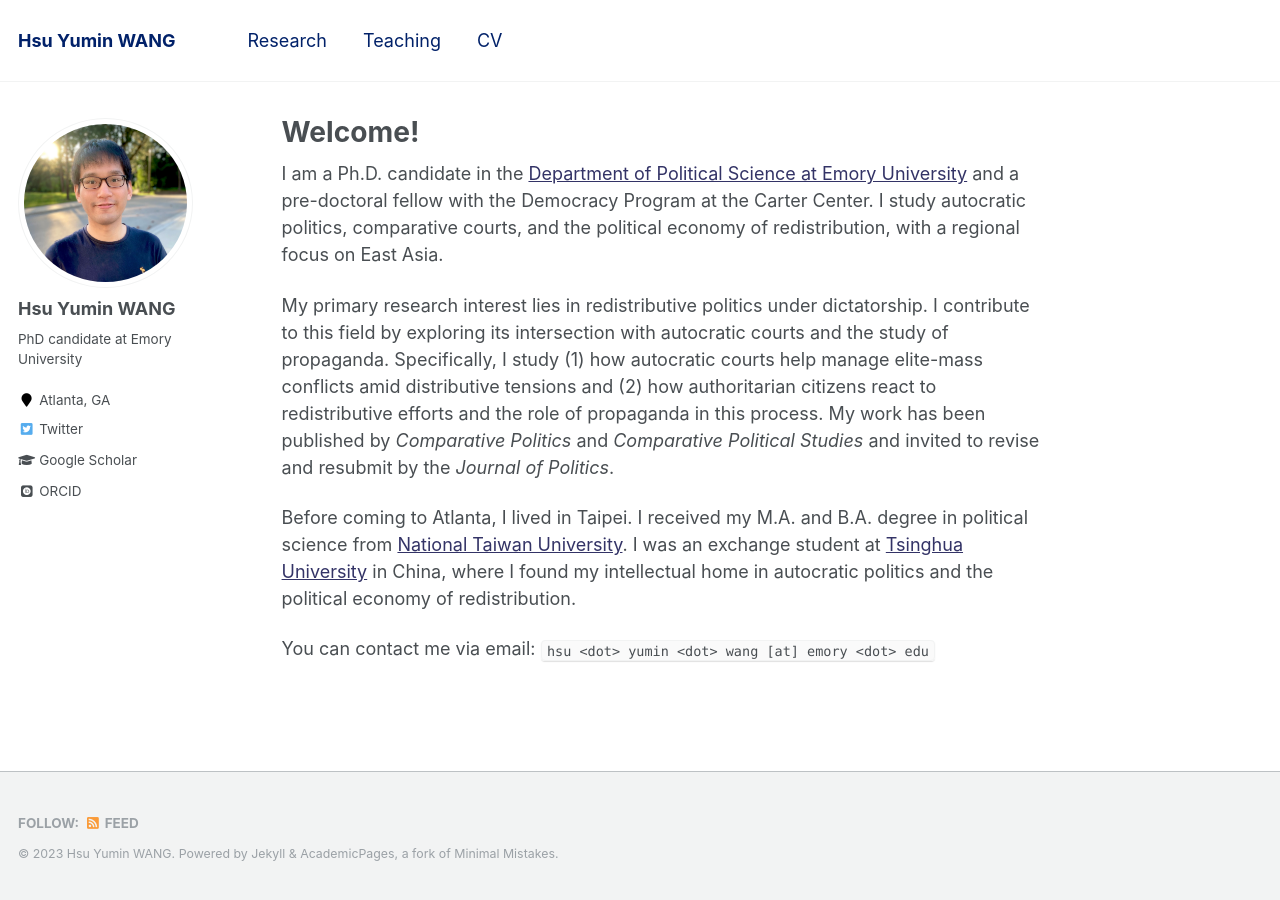
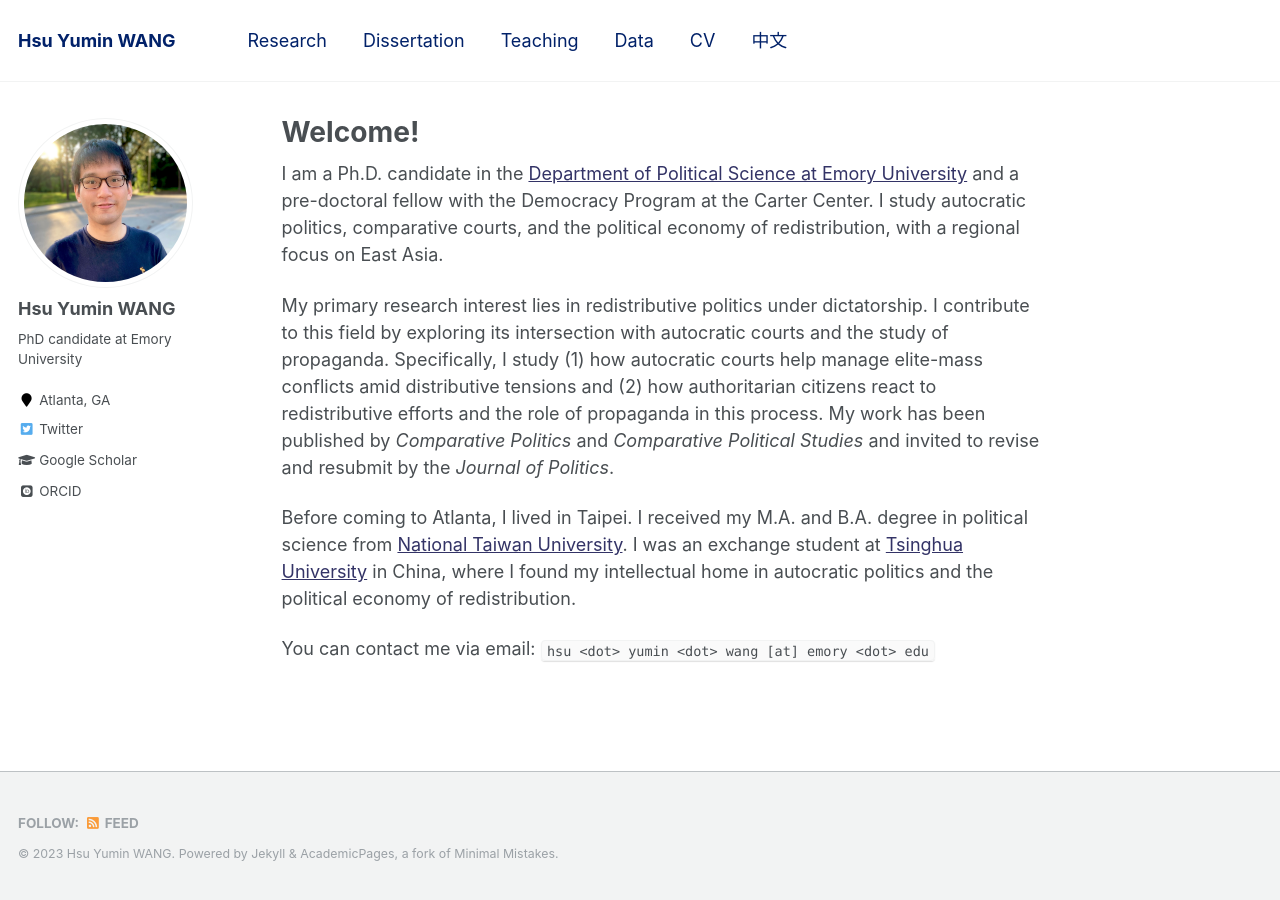
Before and after one commit to hsuyumin/hsuyumin.github.io, a Jekyll site: the page built from _pages/about.md, in a window 1280 px wide. Built offline with Jekyll 4.4.1, drawn with Linux system fonts in a browser that asks for light colours; some web fonts are replaced.

Commit message:
Update navigation.yml
add pages

```diff
--- a/_data/navigation.yml
+++ b/_data/navigation.yml
@@ -3,14 +3,14 @@ main:
   - title: "Research"
     url: /research/
 
-  #- title: "Talks"
-  #  url: /talks/
+  - title: "Dissertation"
+    url: /dissertation/
 
   - title: "Teaching"
     url: /teaching/
 
-  #- title: "Portfolio"
-  #  url: /portfolio/
+  - title: "Data"
+    url: /data/
 
   #- title: "Blog Posts"
   #  url: /year-archive/
@@ -18,5 +18,5 @@ main:
   - title: "CV"
     url: /cv/
 
-  #- title: "Guide"
-  #  url: /markdown/
+  - title: "中文"
+    url: /ch/
```
